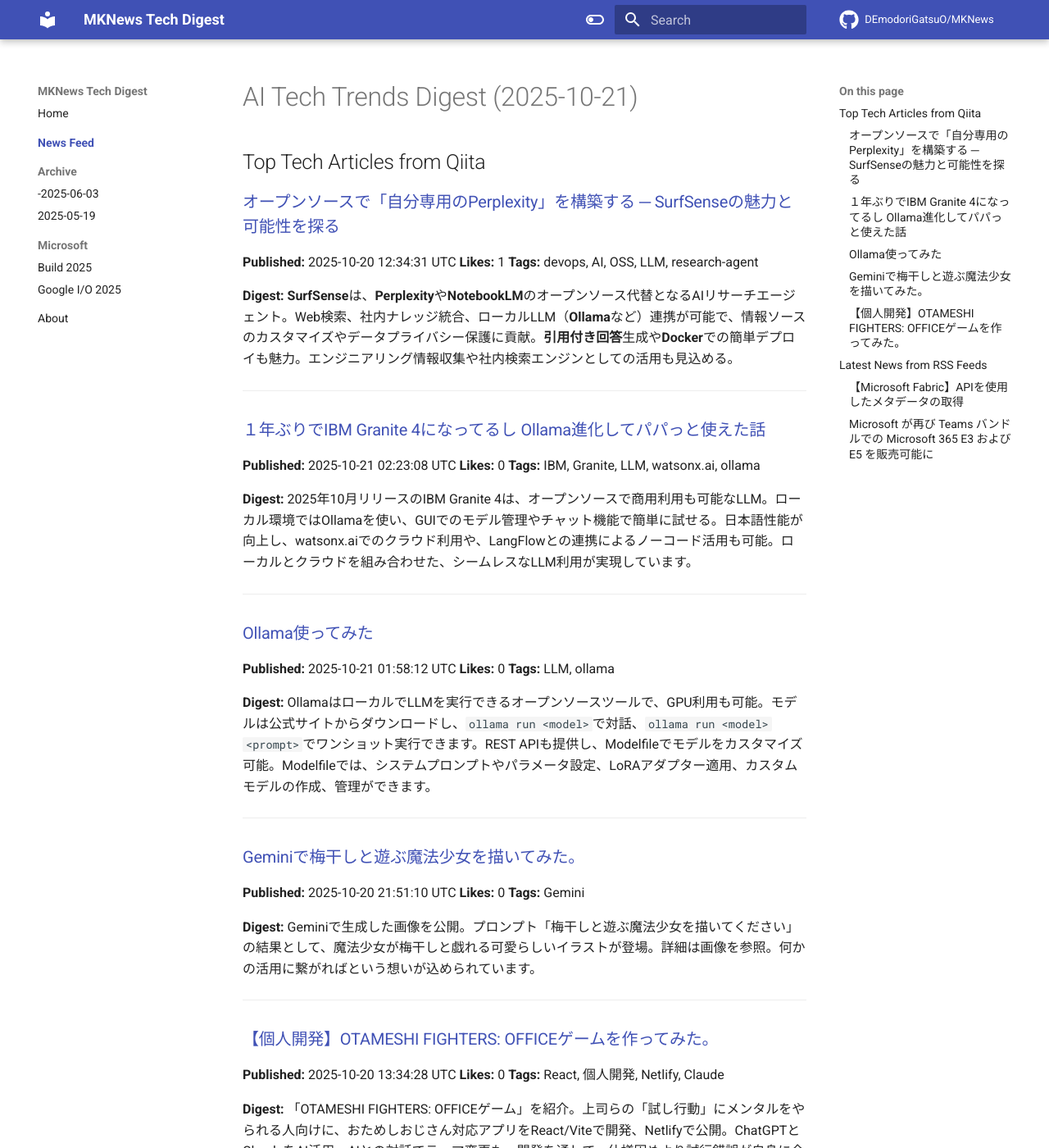
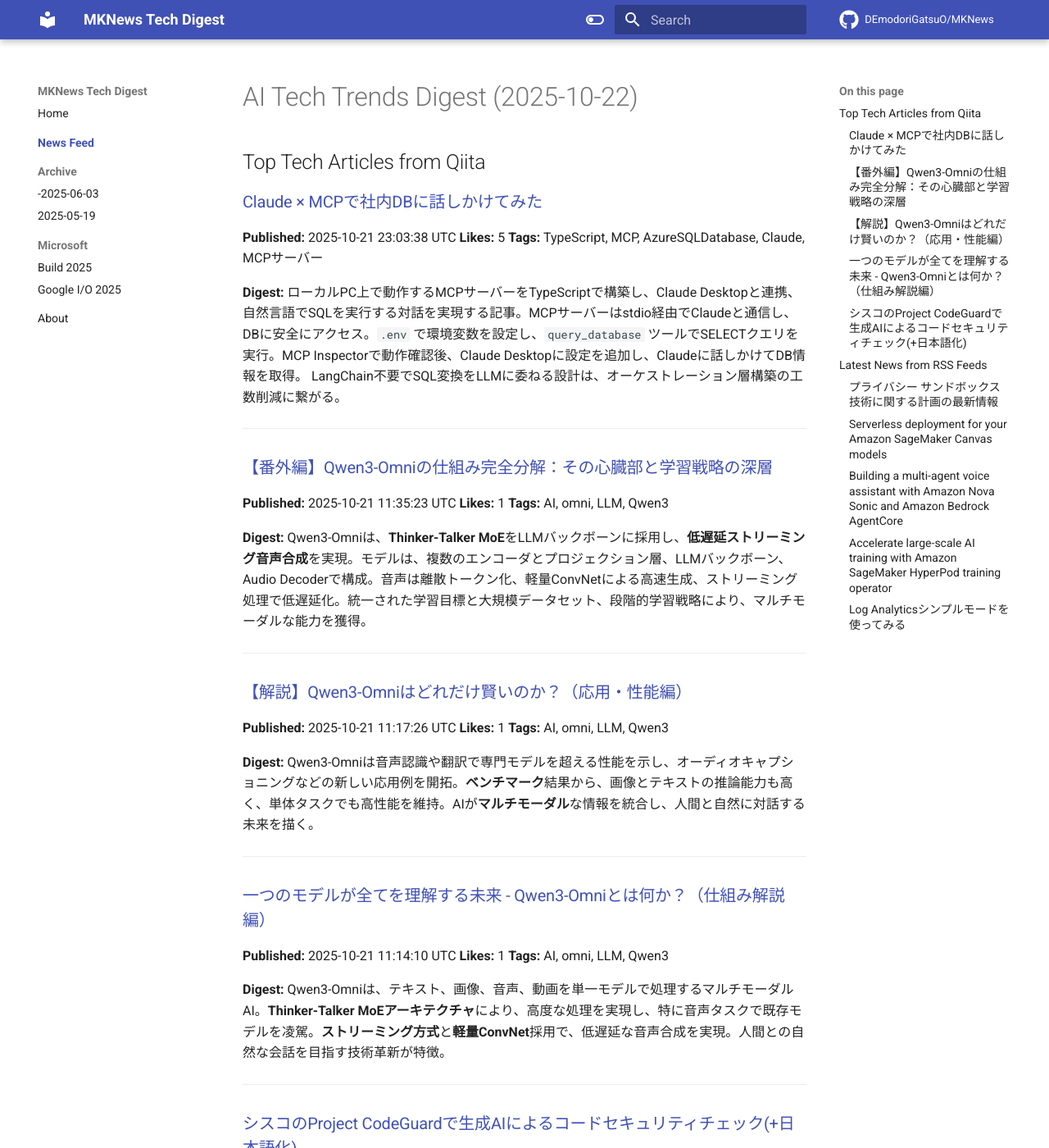
Before and after one commit to DEmodoriGatsuO/MKNews, an MkDocs documentation site: the page built from docs/news/index.md, in a window 1280 px wide and 1400 px high. Shown: the whole window at 82% size. Built offline with MkDocs 1.6.1 and Material for MkDocs 9.7.7, drawn with Linux system fonts in a browser that asks for light colours; comment, search, counter and statistics services are not loaded; some of the changed text lies outside the part shown.

Commit message:
Automated AI Tech Digest - 2025-10-22

```diff
--- a/docs/news/index.md
+++ b/docs/news/index.md
@@ -1,78 +1,108 @@
-# AI Tech Trends Digest (2025-10-21)
+# AI Tech Trends Digest (2025-10-22)
 
 
 ## Top Tech Articles from Qiita
 
 
-### [オープンソースで「自分専用のPerplexity」を構築する ─ SurfSenseの魅力と可能性を探る](https://qiita.com/s_tsuchida/items/a5139ad204efc78580bd)
-**Published:** 2025-10-20 12:34:31 UTC
-**Likes:** 1
-**Tags:** devops, AI, OSS, LLM, research-agent
+### [Claude × MCPで社内DBに話しかけてみた](https://qiita.com/kunitomo926/items/3424fbab1160de8ed9ed)
+**Published:** 2025-10-21 23:03:38 UTC
+**Likes:** 5
+**Tags:** TypeScript, MCP, AzureSQLDatabase, Claude, MCPサーバー
 
 **Digest:**
-**SurfSense**は、**Perplexity**や**NotebookLM**のオープンソース代替となるAIリサーチエージェント。Web検索、社内ナレッジ統合、ローカルLLM（**Ollama**など）連携が可能で、情報ソースのカスタマイズやデータプライバシー保護に貢献。**引用付き回答**生成や**Docker**での簡単デプロイも魅力。エンジニアリング情報収集や社内検索エンジンとしての活用も見込める。
+ローカルPC上で動作するMCPサーバーをTypeScriptで構築し、Claude Desktopと連携、自然言語でSQLを実行する対話を実現する記事。MCPサーバーはstdio経由でClaudeと通信し、DBに安全にアクセス。`.env` で環境変数を設定し、`query_database` ツールでSELECTクエリを実行。MCP Inspectorで動作確認後、Claude Desktopに設定を追加し、Claudeに話しかけてDB情報を取得。 LangChain不要でSQL変換をLLMに委ねる設計は、オーケストレーション層構築の工数削減に繋がる。
 
 ---
 
-### [１年ぶりでIBM Granite 4になってるし Ollama進化してパパっと使えた話](https://qiita.com/simonTokyo/items/13953f3d7e3629a29bd2)
-**Published:** 2025-10-21 02:23:08 UTC
-**Likes:** 0
-**Tags:** IBM, Granite, LLM, watsonx.ai, ollama
+### [【番外編】Qwen3-Omniの仕組み完全分解：その心臓部と学習戦略の深層](https://qiita.com/harusato2806/items/dfd35973b96d22e26b1b)
+**Published:** 2025-10-21 11:35:23 UTC
+**Likes:** 1
+**Tags:** AI, omni, LLM, Qwen3
 
 **Digest:**
-2025年10月リリースのIBM Granite 4は、オープンソースで商用利用も可能なLLM。ローカル環境ではOllamaを使い、GUIでのモデル管理やチャット機能で簡単に試せる。日本語性能が向上し、watsonx.aiでのクラウド利用や、LangFlowとの連携によるノーコード活用も可能。ローカルとクラウドを組み合わせた、シームレスなLLM利用が実現しています。
+Qwen3-Omniは、**Thinker-Talker MoE**をLLMバックボーンに採用し、**低遅延ストリーミング音声合成**を実現。モデルは、複数のエンコーダとプロジェクション層、LLMバックボーン、Audio Decoderで構成。音声は離散トークン化、軽量ConvNetによる高速生成、ストリーミング処理で低遅延化。統一された学習目標と大規模データセット、段階的学習戦略により、マルチモーダルな能力を獲得。
 
 ---
 
-### [Ollama使ってみた](https://qiita.com/Integral-07/items/4147983a45bbb460e66f)
-**Published:** 2025-10-21 01:58:12 UTC
-**Likes:** 0
-**Tags:** LLM, ollama
+### [【解説】Qwen3-Omniはどれだけ賢いのか？（応用・性能編）](https://qiita.com/harusato2806/items/d6e8c8dfb91a3b3def25)
+**Published:** 2025-10-21 11:17:26 UTC
+**Likes:** 1
+**Tags:** AI, omni, LLM, Qwen3
 
 **Digest:**
-OllamaはローカルでLLMを実行できるオープンソースツールで、GPU利用も可能。モデルは公式サイトからダウンロードし、`ollama run <model>`で対話、`ollama run <model> <prompt>`でワンショット実行できます。REST APIも提供し、Modelfileでモデルをカスタマイズ可能。Modelfileでは、システムプロンプトやパラメータ設定、LoRAアダプター適用、カスタムモデルの作成、管理ができます。
+Qwen3-Omniは音声認識や翻訳で専門モデルを超える性能を示し、オーディオキャプショニングなどの新しい応用例を開拓。**ベンチマーク**結果から、画像とテキストの推論能力も高く、単体タスクでも高性能を維持。AIが**マルチモーダル**な情報を統合し、人間と自然に対話する未来を描く。
 
 ---
 
-### [Geminiで梅干しと遊ぶ魔法少女を描いてみた。](https://qiita.com/nori-channel/items/531143744f4a010b27ec)
-**Published:** 2025-10-20 21:51:10 UTC
-**Likes:** 0
-**Tags:** Gemini
+### [一つのモデルが全てを理解する未来 - Qwen3-Omniとは何か？（仕組み解説編）](https://qiita.com/harusato2806/items/2c4779b480de4a0f35d3)
+**Published:** 2025-10-21 11:14:10 UTC
+**Likes:** 1
+**Tags:** AI, omni, LLM, Qwen3
 
 **Digest:**
-Geminiで生成した画像を公開。プロンプト「梅干しと遊ぶ魔法少女を描いてください」の結果として、魔法少女が梅干しと戯れる可愛らしいイラストが登場。詳細は画像を参照。何かの活用に繋がればという想いが込められています。
+Qwen3-Omniは、テキスト、画像、音声、動画を単一モデルで処理するマルチモーダルAI。**Thinker-Talker MoEアーキテクチャ**により、高度な処理を実現し、特に音声タスクで既存モデルを凌駕。**ストリーミング方式**と**軽量ConvNet**採用で、低遅延な音声合成を実現。人間との自然な会話を目指す技術革新が特徴。
 
 ---
 
-### [【個人開発】OTAMESHI FIGHTERS: OFFICEゲームを作ってみた。](https://qiita.com/cabacho/items/514b8b22915b97a7410b)
-**Published:** 2025-10-20 13:34:28 UTC
+### [シスコのProject CodeGuardで生成AIによるコードセキュリティチェック(+日本語化)](https://qiita.com/shivase/items/7af71bf95cdbcef3ad39)
+**Published:** 2025-10-22 03:53:01 UTC
 **Likes:** 0
-**Tags:** React, 個人開発, Netlify, Claude
+**Tags:** Security, 生成AI, Claude, ClaudeCode
 
 **Digest:**
-「OTAMESHI FIGHTERS: OFFICEゲーム」を紹介。上司らの「試し行動」にメンタルをやられる人向けに、おためしおじさん対応アプリをReact/Viteで開発、Netlifyで公開。ChatGPTとClaudeをAI活用。AIとの対話でテーマ変更も。開発を通して、仕様固めより試行錯誤が自身に合うと再認識。
+シスコが公開した生成AI向けセキュリティルールセット「Project CodeGuard」を、筆者がClaude Codeで日本語化し、プラグインとして実装しました。インストールは`claude plugin marketplace add sumik5/project-codeguard-ja`で、`/codeguard-security:software-security`を実行。これにより、セキュアなコードパターン提案や脆弱性検出を日本語で実施できます。
 
 ---
 
 ## Latest News from RSS Feeds
 
 
-### [【Microsoft Fabric】APIを使用したメタデータの取得](https://blog.jbs.co.jp/entry/2025/10/21/090811)
-**Source:** JBS Blog
-**Published:** 2025-10-21 00:08:11 UTC
-**Tags:** Microsoft Fabric, Azure REST API, Fabric
+### [プライバシー サンドボックス技術に関する計画の最新情報](https://blog.google/intl/ja-jp/products/android-chrome-play/update-on-plans-for-privacy-sandbox-technologies/)
+**Source:** Google Japan Blog
+**Published:** 2025-10-22 12:00:00 UTC
+**Tags:** Android, Chrome
 
 **Digest:**
-Microsoft FabricのAPIを用いて、FabricワークスペースIDの一覧を取得する手順を解説します。対象はFabric管理者またはグローバル管理者権限を持つユーザーで、Azureポータル、Fabricポータル、PowerShellの操作スキルが前提です。API利用設定、Azure/Fabricポータルの設定を経て、APIを実行します。
+Googleは、ChromeのサードパーティCookie廃止に向け、プライバシーサンドボックス関連APIの今後の方向性を決定するため、エコシステムからのフィードバックを基に検討を進めています。ビジネス、デベロッパー、ユーザーにとって最大の価値を見出すべく、今後の重点分野とAPIの変更に関する最新情報を発表しました。
 
 ---
 
-### [Microsoft が再び Teams バンドルでの Microsoft 365 E3 および E5 を販売可能に](https://shanqiai.lekumo.biz/sharepoint_technical_note/2025/10/micro.html)
-**Source:** SharePoint Technical Notes
-**Published:** 2025-10-21 03:59:30 UTC
-**Tags:** Microsoft 365
+### [Serverless deployment for your Amazon SageMaker Canvas models](https://aws.amazon.com/blogs/machine-learning/serverless-deployment-for-your-amazon-sagemaker-canvas-models/)
+**Source:** AWS ML Blog
+**Published:** 2025-10-21 19:03:19 UTC
+**Tags:** Amazon SageMaker Canvas, Intermediate (200), Technical How-to
 
 **Digest:**
-Microsoftは欧州委員会との合意に基づき、2025年11月からMicrosoft Teamsを含むMicrosoft 365 E3/E5のバンドル販売を再開します。Slackからの提訴を受け、競争調査の結果、Teamsあり・なしの選択肢が導入され、ライセンス体系が変更。価格差は7年間固定、EEA向けには追加保証も提供されます。
+Amazon SageMaker Canvasで作成したMLモデルを、SageMaker Serverless Inferenceを用いて本番環境にデプロイする方法を紹介。SageMaker Model Registryへのモデル登録、モデル・エンドポイント設定、エンドポイント作成の手順を解説。可変トラフィックに最適で、インフラ管理不要。CloudFormationによる自動化も可能で、迅速かつ効率的なMLモデルの本番運用を実現します。
 
 ---
+
+### [Building a multi-agent voice assistant with Amazon Nova Sonic and Amazon Bedrock AgentCore](https://aws.amazon.com/blogs/machine-learning/building-a-multi-agent-voice-assistant-with-amazon-nova-sonic-and-amazon-bedrock-agentcore/)
+**Source:** AWS ML Blog
+**Published:** 2025-10-21 17:31:05 UTC
+**Tags:** Amazon Bedrock, Amazon Bedrock AgentCore, Amazon Machine Learning, Amazon Nova, Artificial Intelligence, Generative AI, Technical How-to
+
+**Digest:**
+Amazon Nova Sonic は、自然な会話を実現する基盤モデルで、音声対話型の生成 AI アプリを構築します。記事では、Nova Sonic と AgentCore を連携させ、Strands Agents を活用したマルチエージェントシステムの構築について解説。銀行の音声アシスタントを例に、専門のエージェントを組み合わせることで、複雑なタスクを効率的に処理し、スケーラビリティと柔軟性を高める方法を示しています。また、音声応答の最適化や、状態管理の考慮事項についても触れています。
+
+---
+
+### [Accelerate large-scale AI training with Amazon SageMaker HyperPod training operator](https://aws.amazon.com/blogs/machine-learning/accelerate-large-scale-ai-training-with-amazon-sagemaker-hyperpod-training-operator/)
+**Source:** AWS ML Blog
+**Published:** 2025-10-21 17:26:32 UTC
+**Tags:** Amazon Elastic Kubernetes Service, Amazon SageMaker HyperPod, Technical How-to
+
+**Digest:**
+Amazon SageMaker HyperPodトレーニングオペレーターは、GPUクラスターでのAIモデル開発を加速します。障害復旧機能を備え、従来の完全再起動を回避し、最大40%の学習時間短縮を実現。EKSアドオンとしてインストールし、トレーニングプロセスを監視・再開可能。ログ監視設定により、問題発生を検出し、迅速な対応を可能にします。
+
+---
+
+### [Log Analyticsシンプルモードを使ってみる](https://blog.jbs.co.jp/entry/2025/10/22/094339)
+**Source:** JBS Blog
+**Published:** 2025-10-22 00:43:39 UTC
+**Tags:** Azure, Azure Log Analytics, Log
+
+**Digest:**
+Log Analyticsのシンプルモードは、複雑な設定不要でログデータの分析、可視化、異常検知を可能にする直感的な機能です。誰でも使いやすいインターフェースが特徴で、使用方法を解説します。シンプルモードは、Log Analyticsへのアクセス、モード選択、テーブル選択、フィルターといったステップで簡単に利用を開始できます。
+
+---
```
